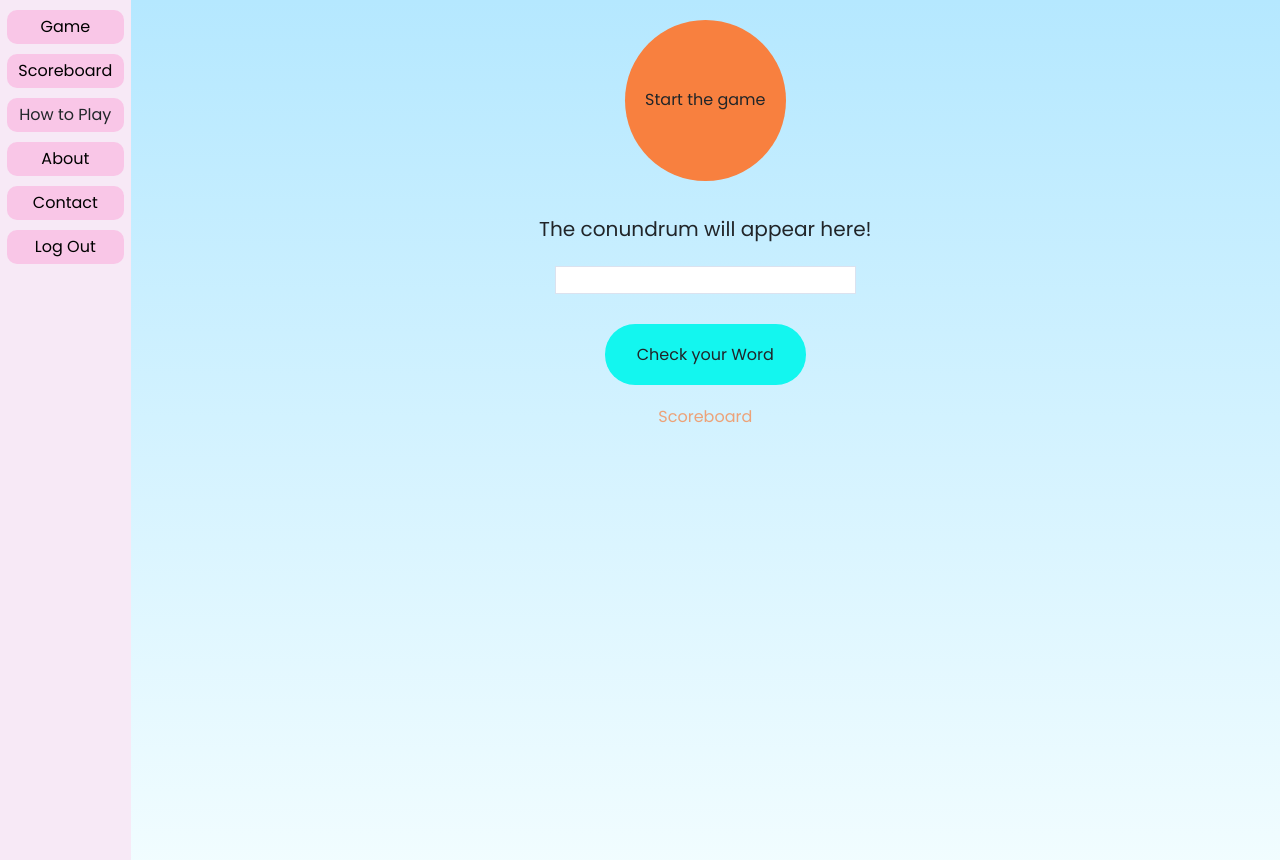
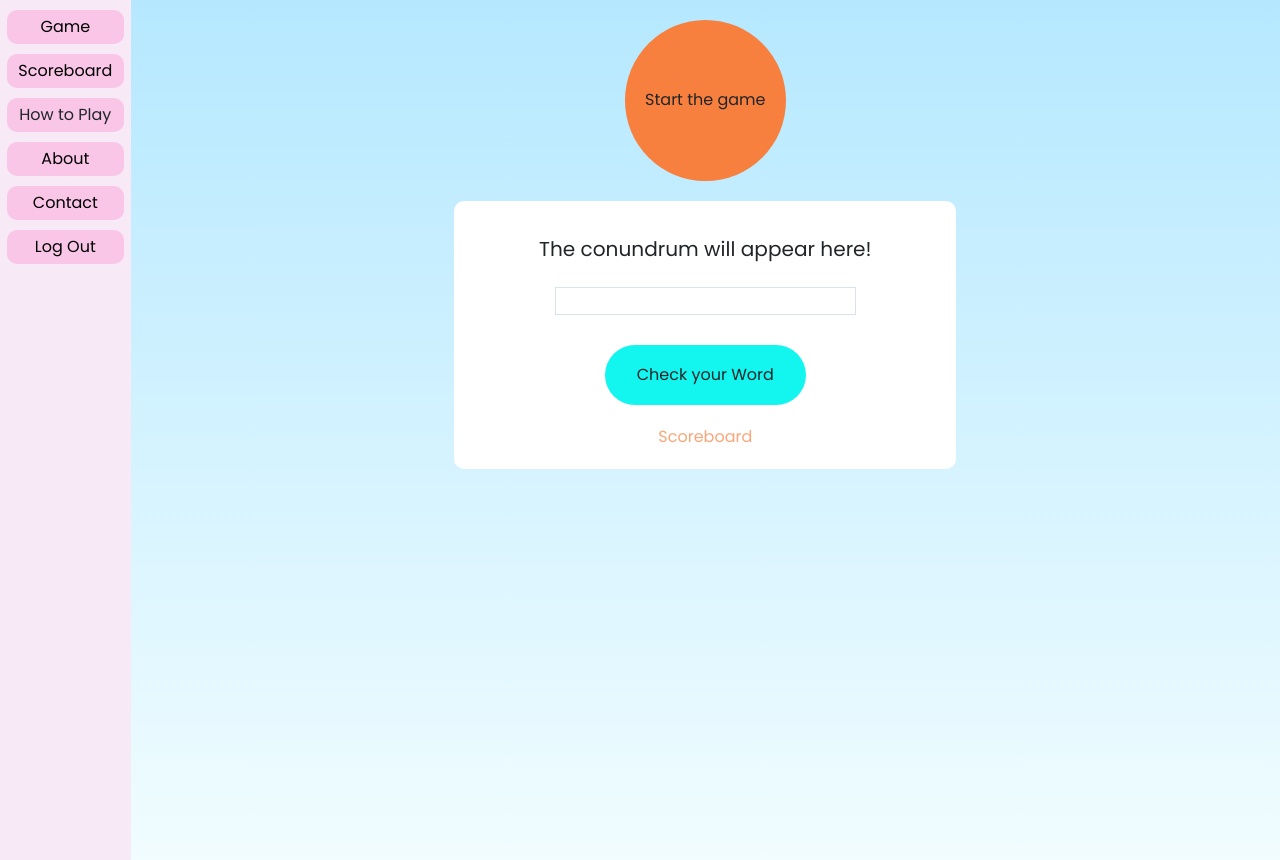
Before and after one commit to GT-XVII/DailyConundrum, a Flask app: page /game in a window 1280 px wide. Shown: the part 60-920 px from the top of the page. Run offline with Flask 3, Linux system fonts and the light colour scheme; the visitor is signed in with stand-in values (Sample User, id 1).

Commit message:
added game animations

```diff
--- a/static/game.js
+++ b/static/game.js
@@ -135,24 +135,33 @@ class DailyConundrum {
             return;
         }
 
-        const timerElement = document.getElementById('startButton');
+        const sunElement = document.getElementById('startButton');
+        const bodyElement = document.querySelector('.bodyContainer');
+        const timeWarningElement = document.getElementById('timeWarning');
 
         const timerInterval = setInterval(() => {
-            timerElement.innerText = `Time left: ${this.countdown}` ;
+            sunElement.innerText = `` ;
             this.countdown--;
-
+            bodyElement.style.background = `linear-gradient(to top, rgb(${245-(60-this.countdown)}, ${254-(60-this.countdown)}, ${255-(60-this.countdown)}), rgb(${181-(60-this.countdown)}, ${232-(60-this.countdown)}, ${255-(60-this.countdown)}))`
+            sunElement.style.top = `${18-this.countdown*0.3}ch`;
+            if(this.countdown <= 10 && this.countdown >= 0){
+                timeWarningElement.innerText = `${this.countdown} seconds left!`;
+            }else{
+                timeWarningElement.innerText = '';
+            }
             if (this.countdown < 0) {
                 clearInterval(timerInterval);
                 this.isTimerActive = false;
-                timerElement.style.pointerEvents = 'auto';
-                timerElement.innerText = "Restart the game";
+                sunElement.style.pointerEvents = 'auto';
+                sunElement.innerText = "Restart the game";
+                sunElement.style.top = '0';
                 this.showRightAnswer();
                 this.saveScore(this.playerName, this.score);
             }
         }, 1000);
 
         this.isTimerActive = true;
-        timerElement.style.pointerEvents = 'none';
+        sunElement.style.pointerEvents = 'none';
     }
 
     storeWordPlayed() {
--- a/static/mystyle.css
+++ b/static/mystyle.css
@@ -69,6 +69,20 @@
     z-index: 0;
     margin-top: 10px;
     background-color: rgba(var(--background-color));
+}
+
+.gameDashboard {
+    background-color: white;
+    display: flex;
+    flex-direction: column;
+    justify-content: center;
+    align-items: center;
+    padding: 2ch;
+    border-radius: 1ch;
+    z-index: 1;
+    width: 50ch;
+    position: fixed;
+    top: 26ch;
 }
 
 .header {
@@ -144,6 +158,8 @@
     display: flex;
     justify-content: center;
     align-items: center;
+    transition-duration: 2s;
+    z-index: 0;
 }
 
 #startButton:hover {
@@ -151,7 +167,10 @@
     background-color: rgba(var(--accent-color), 0.9);
     font-weight: bold;
 }
-
+#timeWarning {
+    position: relative;
+    bottom: 5.5ch;
+}
 #userGuess {
     margin: 1ch;
     width: 30ch;
--- a/templates/game.html
+++ b/templates/game.html
@@ -8,6 +8,8 @@
 {% block content %}
   <div class="bodyContainer">
     <div id="startButton">Start the game</div>
+    <div id="timeWarning"></div>
+    <div class="gameDashboard">
       <div id="anagram">The conundrum will appear here!</div>
       <input type="text" id="userGuess" />
       <div id="checkGuess">Check your Word</div>
@@ -15,4 +17,5 @@
       <div id="score"></div>
       <a href="/scoreboard" id="scoreboardLink">Scoreboard</a>
     </div>
+  </div>
 {% endblock %}
```
Lines whose indentation alone changed are shown as unchanged.
